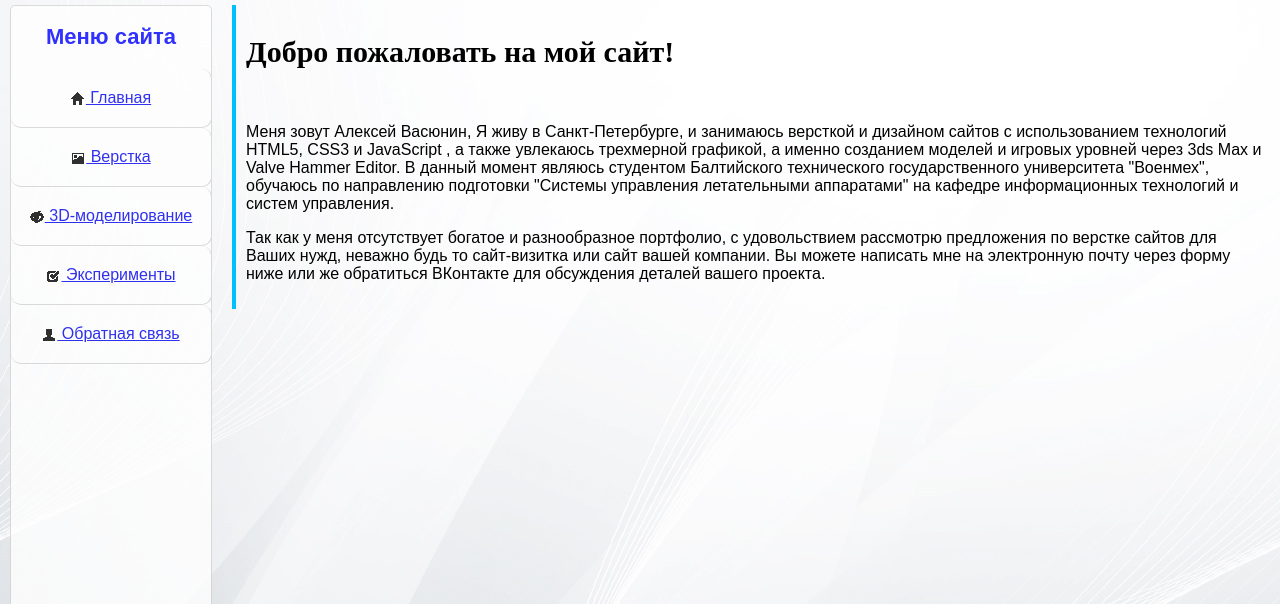
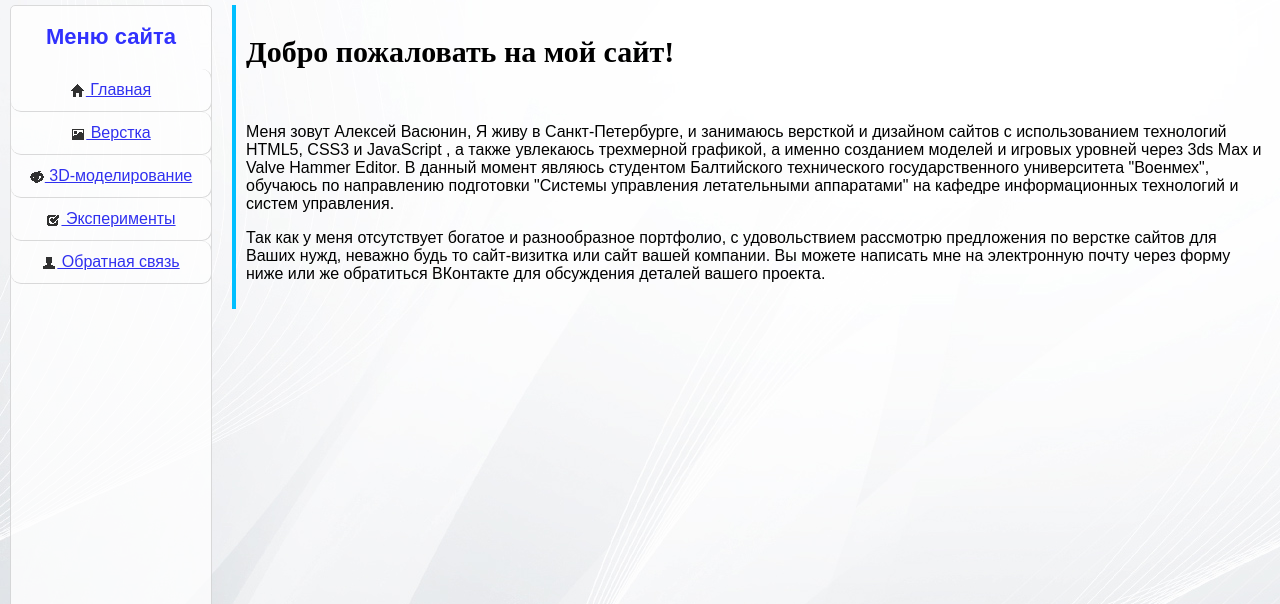
Before and after one commit to alexey-vasunin/alexey-vasunin.github.io, a PHP site: page / in a window 1280 px wide. Shown: the part 86-690 px from the top of the page. Run offline with PHP 8.4, Linux system fonts and the light colour scheme.

Commit message:
Update style_index.css

```diff
--- a/style_index.css
+++ b/style_index.css
@@ -99,7 +99,7 @@ a:visited,
 
 .testing {
 	display: block;
-	padding: 20px 0px;
+	padding: 12px 0px;
 	background-color: white;
 	border-right: 1px solid lightgray;
 	border-bottom: 1px solid lightgray;
@@ -112,7 +112,7 @@ a:visited,
 
 .testing:hover {
 	color: red;
-	margin-left: 18px;
+	margin-left: 19px;
 }
 
 .icon {
```
